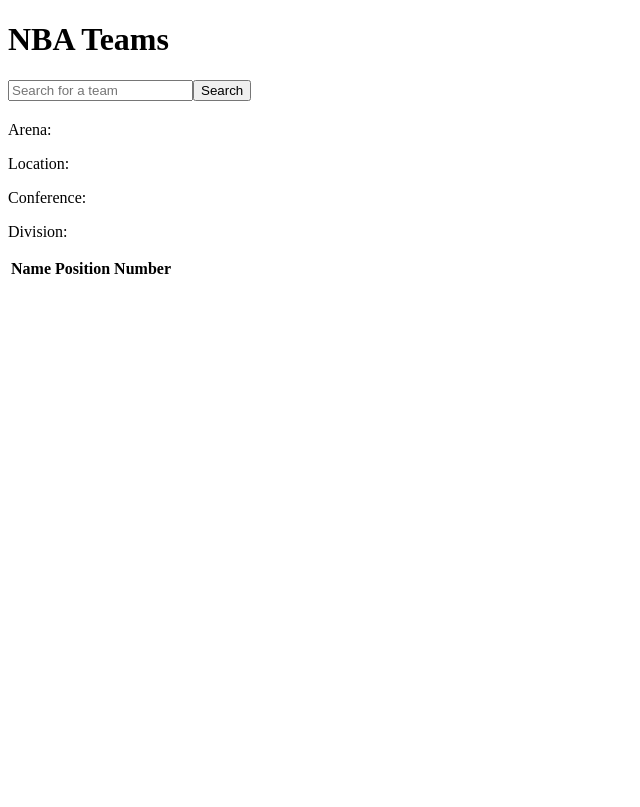
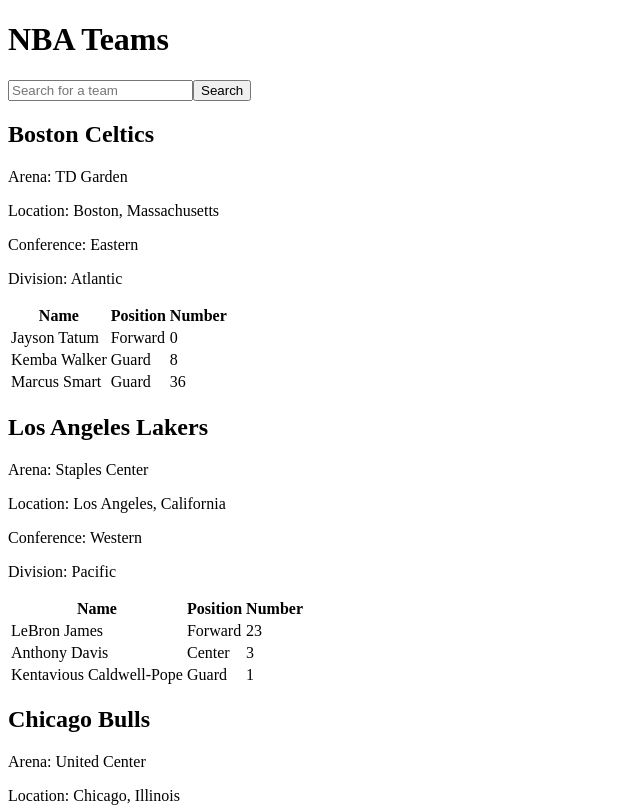
Before and after one commit to JoseAguirreCruz/nba_team_app, a React (Create React App) app: page / in a window 1280 px wide. Shown: the top 807 px of the page, without its empty margins (0-640 px from the left). Built offline with nearby package versions, Linux system fonts and the light colour scheme.

Commit message:
finally got data to show

```diff
--- a/src/App.js
+++ b/src/App.js
@@ -5,21 +5,14 @@
 import PlayerTable from './Components/PlayerTable'
 import Header from './Components/Header'
 
-const teams = Object.values(nbateams)
-
+// const teams = Object.values(nbateams)
+console.log(nbateams)
 const App = () => {
-  const test1 = teams.map((team) => {
-    return team
-  })
-  const test2 = test1.map((test) => {
-    return test.teamName
-  })
-  console.log(test2)
   return (
     <div>
       <Header />
       <Search />
-      {teams.map((team, index) => (
+      {nbateams.teams.map((team, index) => (
         <PlayerTable
           key={index}
           teamName={team.teamName}
```
